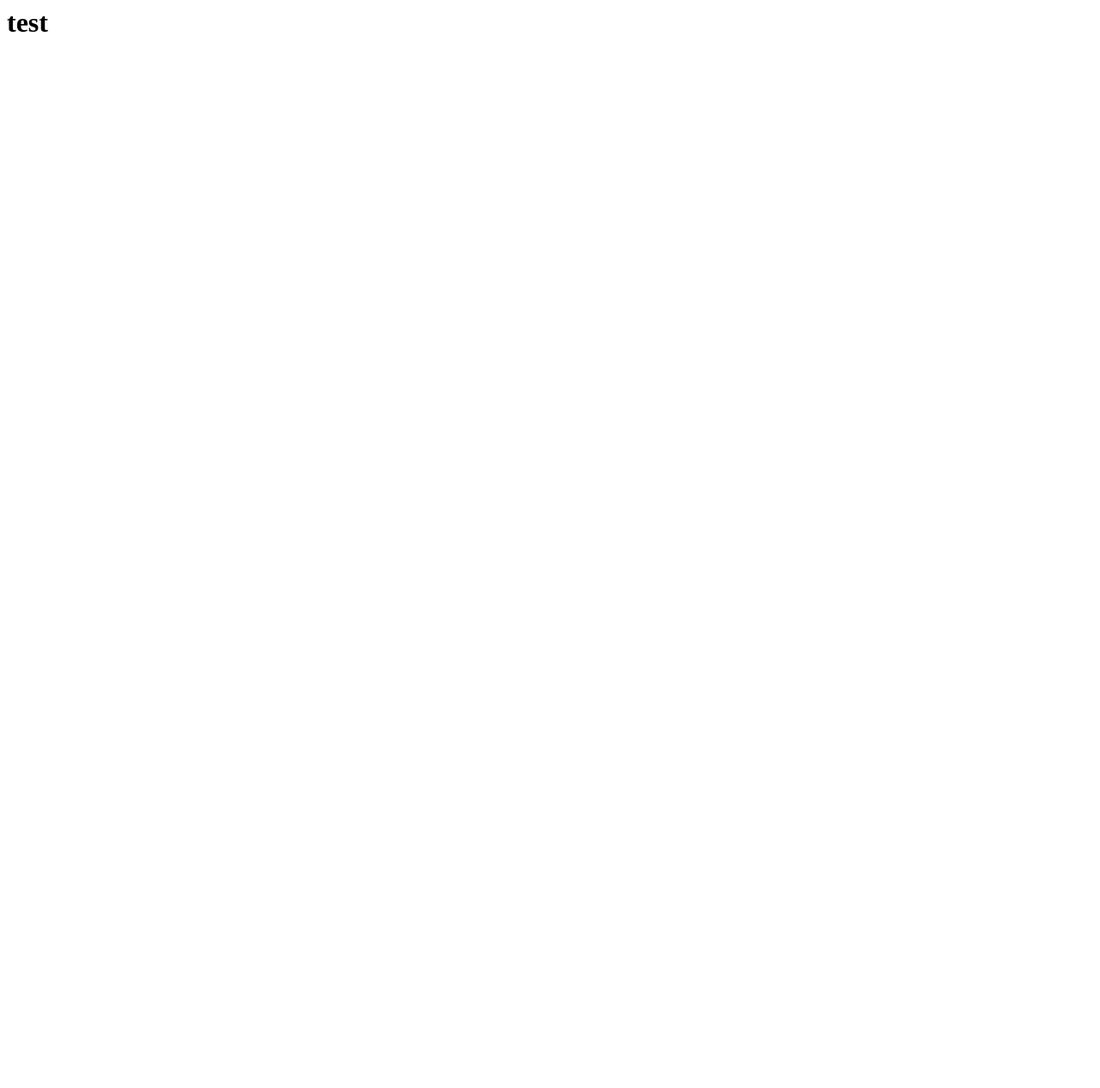
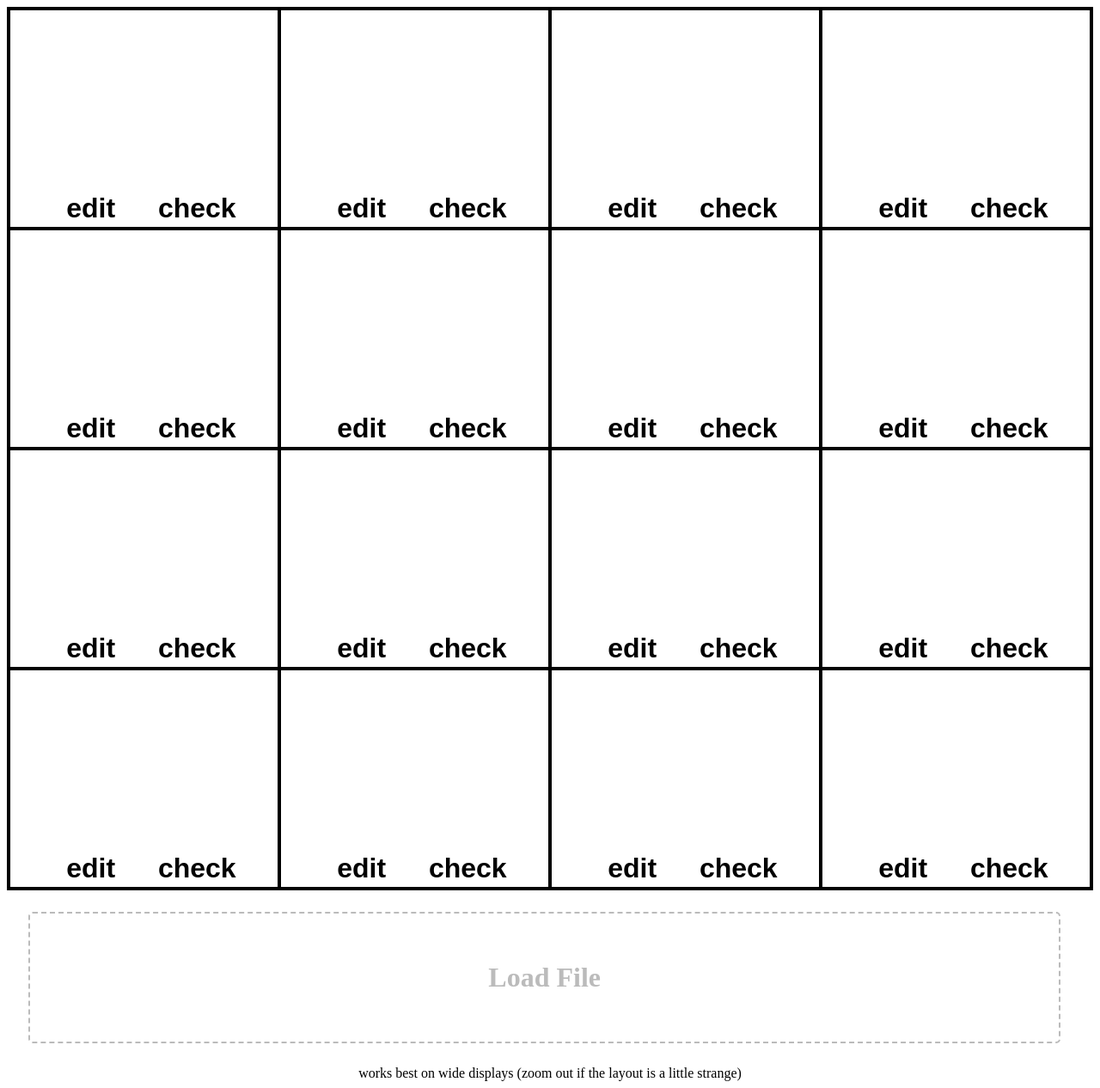
Before and after one commit to LennertJ/JS-Bingo, a plain HTML site: page index.html in a window 1280 px wide. Shown: the whole page at 86% size. Before the commit the page ends 800 px from the top, so only its background shows below. Drawn offline with Linux system fonts and the light colour scheme.

Commit message:
Update index.html

```diff
--- a/index.html
+++ b/index.html
@@ -1 +1,21 @@
-<h1>test</h1>
+<!doctype html>
+<html lang="en">
+	<head>
+		<title>bingo</title>
+		<link rel="stylesheet" type="text/css" href="bingo.css">
+		<meta charset="UTF-8"/>
+	</head>
+
+	<body>
+	<div id="gameTable">
+
+	</div>
+		<div id = "uploadform" >
+			<div type="file" id="premade"><p id="fileInfo"> Load File</p></div>
+		</div>
+		<center> works best on wide displays (zoom out if the layout is a little strange)</center>
+	</body>
+
+	<script src="bingo.js"></script>
+
+</html>
```
